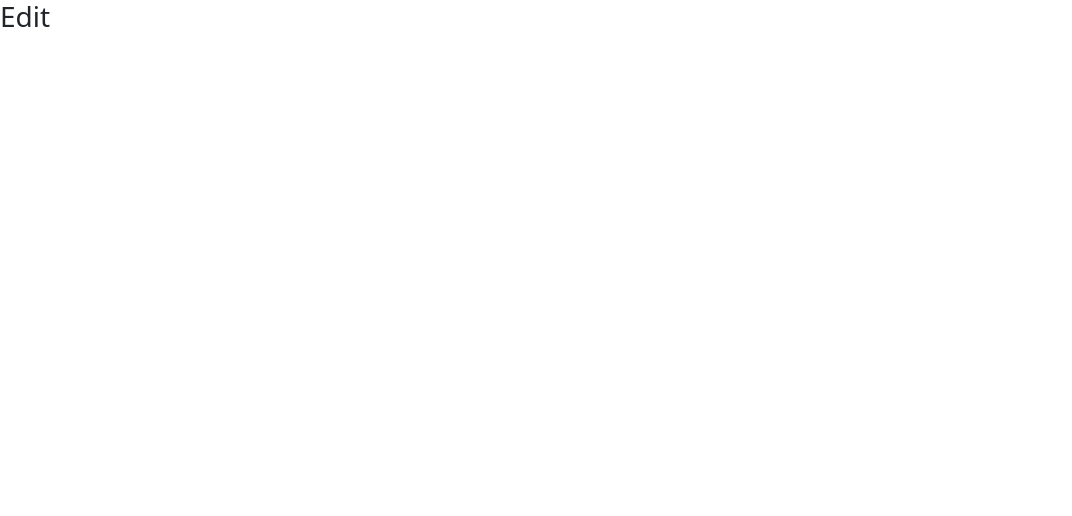
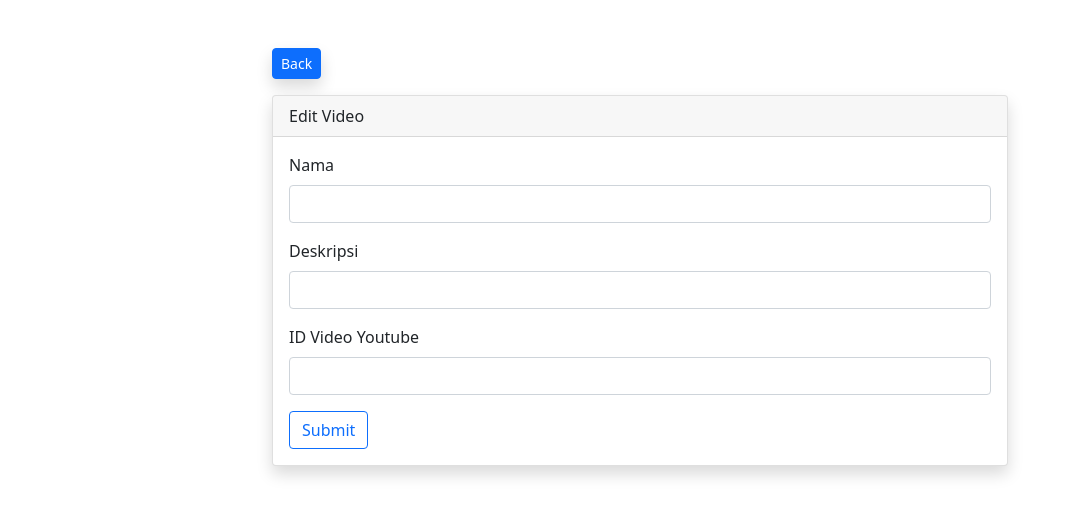
Before and after one commit to muhamadirwan99/Admin_Geomathapp, a Vue app: page /edit/1 in a window 1280 px wide. Shown: the top 516 px of the page, without its empty margins (0-1072 px from the left). Built offline with nearby package versions, Linux system fonts and the light colour scheme; no server answers.

Commit message:
Add feature Edit, Delete

```diff
--- a/src/views/Create.vue
+++ b/src/views/Create.vue
@@ -90,7 +90,6 @@ export default {
 
     function onFileSelected(event) {
       file = event.target.files[0];
-      console.log("selected file", file);
     }
 
     return {
@@ -104,5 +103,3 @@ export default {
   },
 };
 </script>
-
-<style></style>
--- a/src/views/Edit.vue
+++ b/src/views/Edit.vue
@@ -1,9 +1,109 @@
 <template>
-  <h3>Edit</h3>
+  <div class="container my-5">
+    <div class="row justify-content-center">
+      <div class="div col-8">
+        <router-link
+          :to="{ name: 'index' }"
+          class="btn btn-primary btn-sm rounded shadow mb-3"
+          >Back</router-link
+        >
+        <div class="card rounded shadow">
+          <div class="card-header">Edit Video</div>
+          <div class="card-body">
+            <form @submit.prevent="update()">
+              <div class="mb-3">
+                <label for="" class="form-label">Nama</label>
+                <input type="text" class="form-control" v-model="video.name" />
+                <div v-if="validation.name" class="text-danger">
+                  {{ validation.name }}
+                </div>
+              </div>
+              <div class="mb-3">
+                <label for="" class="form-label">Deskripsi</label>
+                <input type="text" class="form-control" v-model="video.desc" />
+                <div v-if="validation.desc" class="text-danger">
+                  {{ validation.desc }}
+                </div>
+              </div>
+              <div class="mb-3">
+                <label for="" class="form-label">ID Video Youtube</label>
+                <input type="text" class="form-control" v-model="video.idYt" />
+                <div v-if="validation.idYt" class="text-danger">
+                  {{ validation.idYt }}
+                </div>
+              </div>
+              <button class="btn btn-outline-primary">Submit</button>
+            </form>
+          </div>
+        </div>
+      </div>
+    </div>
+  </div>
 </template>
 
 <script>
-export default {};
+import { reactive, ref, onMounted } from "vue";
+import { useRouter, useRoute } from "vue-router";
+import axios from "axios";
+
+export default {
+  setup() {
+    let file = ref(null);
+
+    // data binding
+    let video = reactive({
+      name: "",
+      idYt: "",
+      desc: "",
+    });
+
+    const validation = ref([]);
+
+    const router = useRouter();
+    const route = useRoute();
+
+    onMounted(() => {
+      axios
+        .get(`http://127.0.0.1:5000/api/videos/${route.params.id}`)
+        .then((result) => {
+          video.name = result.data.data.name;
+          video.desc = result.data.data.desc;
+          video.idYt = result.data.data.idYt;
+        })
+        .catch((err) => {
+          console.log(err);
+        });
+    });
+    function update() {
+      const formData = new FormData();
+      formData.append("name", video.name);
+      formData.append("idYt", video.idYt);
+      formData.append("desc", video.desc);
+      axios
+        .put(`http://127.0.0.1:5000/api/videos/${route.params.id}`, formData)
+        .then(() => {
+          router.push({
+            name: "index",
+          });
+        })
+        .catch((err) => {
+          validation.value = err.response.data;
+        });
+    }
+
+    function onFileSelected(event) {
+      file = event.target.files[0];
+      console.log("selected file", file);
+    }
+
+    return {
+      video,
+      validation,
+      router,
+      update,
+      onFileSelected,
+      file,
+    };
+  },
+};
 </script>
-
-<style></style>
--- a/src/views/Index.vue
+++ b/src/views/Index.vue
@@ -38,7 +38,10 @@
                         class="btn btn-sm btn-outline-info"
                         >Edit</router-link
                       >
-                      <button class="btn btn-sm btn-outline-danger">
+                      <button
+                        class="btn btn-sm btn-outline-danger"
+                        @click.prevent="destroy(video.id, index)"
+                      >
                         Delete
                       </button>
                     </div>
@@ -75,8 +78,20 @@ export default {
         });
     });
 
+    function destroy(id, index) {
+      axios
+        .delete(`http://127.0.0.1:5000/api/videos/${id}`)
+        .then(() => {
+          videos.value.data.splice(index, 1);
+        })
+        .catch((err) => {
+          console.log(err.response.data);
+        });
+    }
+
     return {
       videos,
+      destroy,
     };
   },
 };
```
